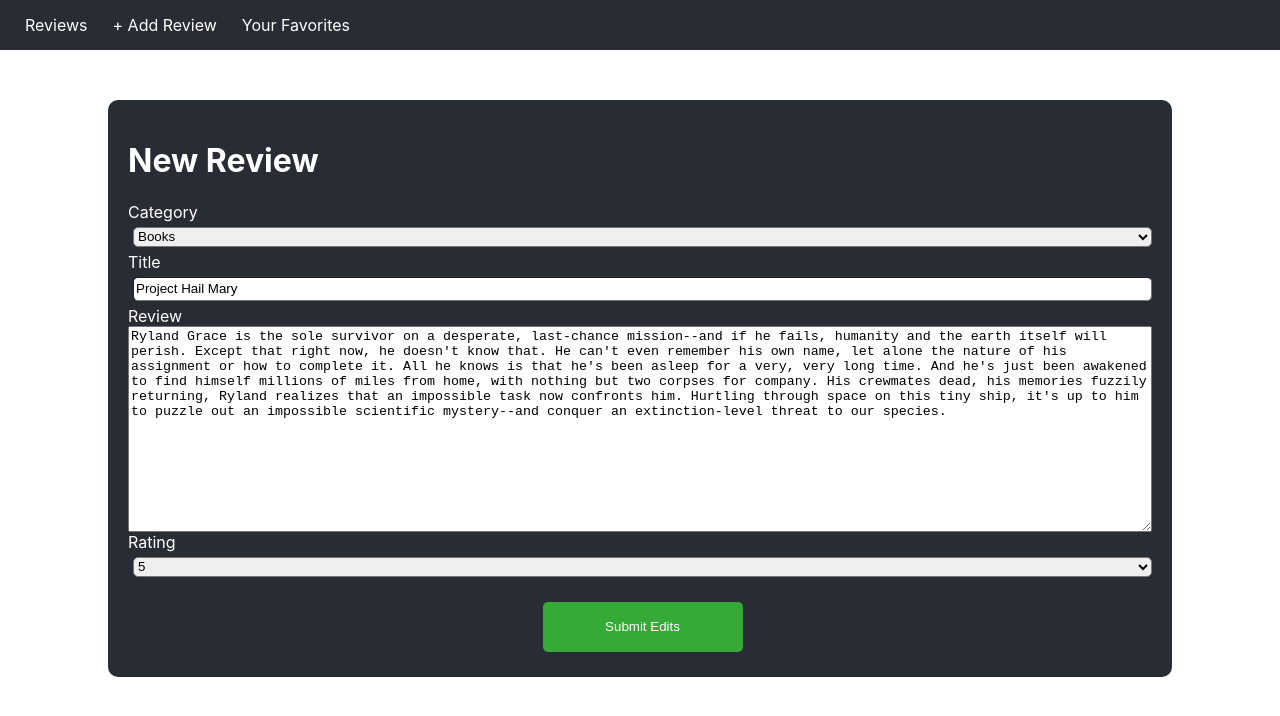
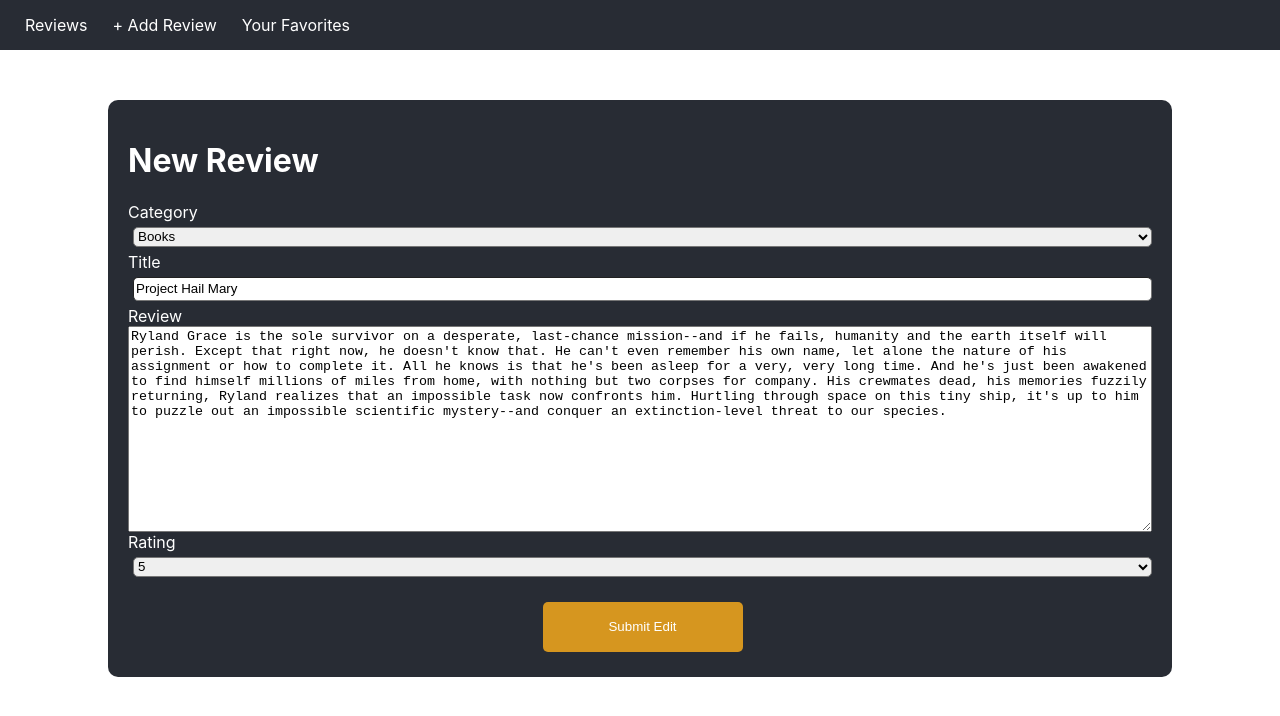
Before and after one commit to eurobi/phase-2-final-project, a React (Create React App) app in the folder my-app/: page /edit-review/1 in a window 1280 px wide. Shown: the top 716 px of the page. Built offline with nearby package versions, Linux system fonts and the light colour scheme; data requests are answered from the project's data file.

Commit message:
edit button style differs from submit buttons style

```diff
--- a/my-app/db.json
+++ b/my-app/db.json
@@ -48,6 +48,13 @@
       "content": "Earth's future has been riddled by disasters, famines, and droughts. There is only one way to ensure mankind's survival: Interstellar travel. A newly discovered wormhole in the far reaches of our solar system allows a team of astronauts to go where no man has gone before, a planet that may have the right environment to sustain human life.",
       "rating": "5",
       "id": 9
+    },
+    {
+      "category": "Shows",
+      "title": "Haunting of Hill House",
+      "content": "Explores a group of siblings who, as children, grew up in what would go on to become the most famous haunted house in the country. Now adults, and forced back together in the face of tragedy, the family must finally confront the ghosts of their past, some of which still lurk in their minds while others might actually be stalking the shadows of Hill House.",
+      "rating": "3",
+      "id": 10
     }
   ]
 }
--- a/my-app/src/App.css
+++ b/my-app/src/App.css
@@ -129,6 +129,16 @@
   color: white;
 }
 
+#submit-edit-button{
+  height: 50px;
+  width: 200px;
+  align-self: center;
+  margin-top: 20px;
+  border-style: none;
+  background-color: rgb(214, 150, 31);
+  color: white;
+}
+
 #favorites-container{
   display: flex;
   flex-direction: column;
--- a/my-app/src/Components/ReviewForm.js
+++ b/my-app/src/Components/ReviewForm.js
@@ -69,7 +69,7 @@
                         <option>4</option>
                         <option>5</option>
                     </select>
-                <input id='submit-button' type='submit' value={params.id? "Submit Edits" : "Submit Review"}></input>
+                <input id={params.id? 'submit-edit-button' : "submit-button"} type='submit' value={params.id? "Submit Edit" : "Submit Review"}></input>
             </form>
         </div>
     )
```
